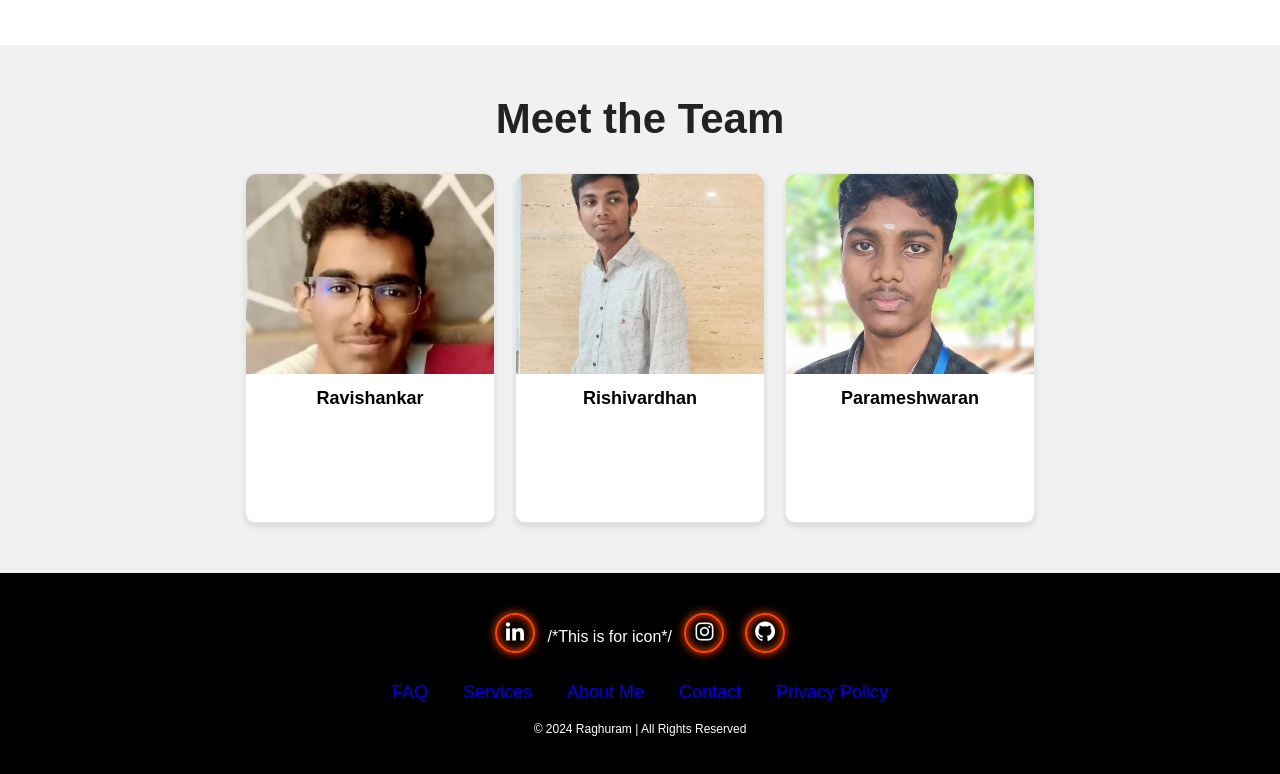
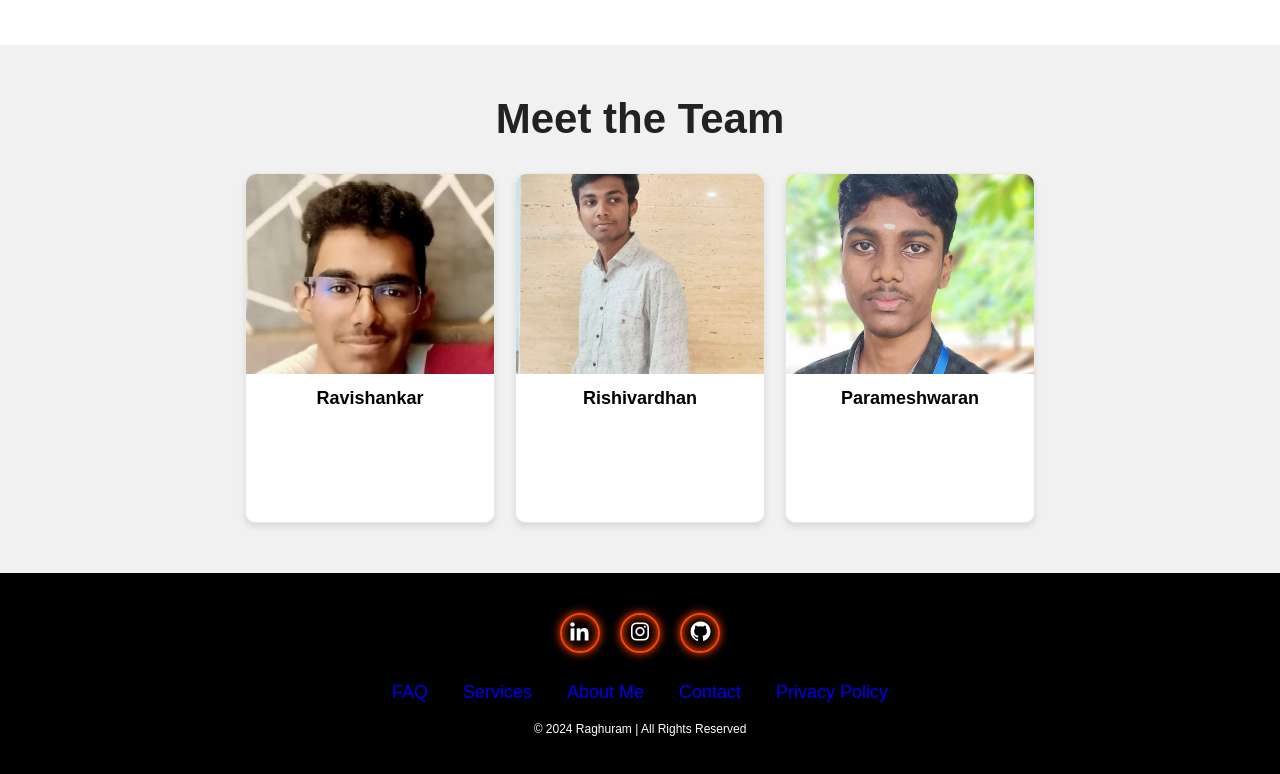
Before and after one commit to Raghuram-G01/Createathon-CodeMaster, a plain HTML site: page index.html in a window 1280 px wide. Shown: the part 2637-3411 px from the top of the page. Drawn offline with nearby package versions, Linux system fonts and the light colour scheme.

Commit message:
commented for that icon symbol

```diff
--- a/index.html
+++ b/index.html
@@ -110,7 +110,8 @@ boxicons.min.css' rel='stylesheet'>
     </section>
   <footer class="footer">
           <div class="social">
-            <a href="https://www.linkedin.com/in/raghuram1212007" class="social-icon" target="_blank"><i class='bx bxl-linkedin'></i></a>  /*This is for icon*/
+<!--               /*This is for icon*/ -->
+            <a href="https://www.linkedin.com/in/raghuram1212007" class="social-icon" target="_blank"><i class='bx bxl-linkedin'></i></a>
             <a href="https://www.instagram.com/_raghuram_g/" class="social-icon" target="_blank"><i class='bx bxl-instagram'></i></a>
              <a href="https://github.com/Raghuram-G01" class="social-icon" target="_blank"><i class='bx bxl-github'></i></a>
         </div>
```
